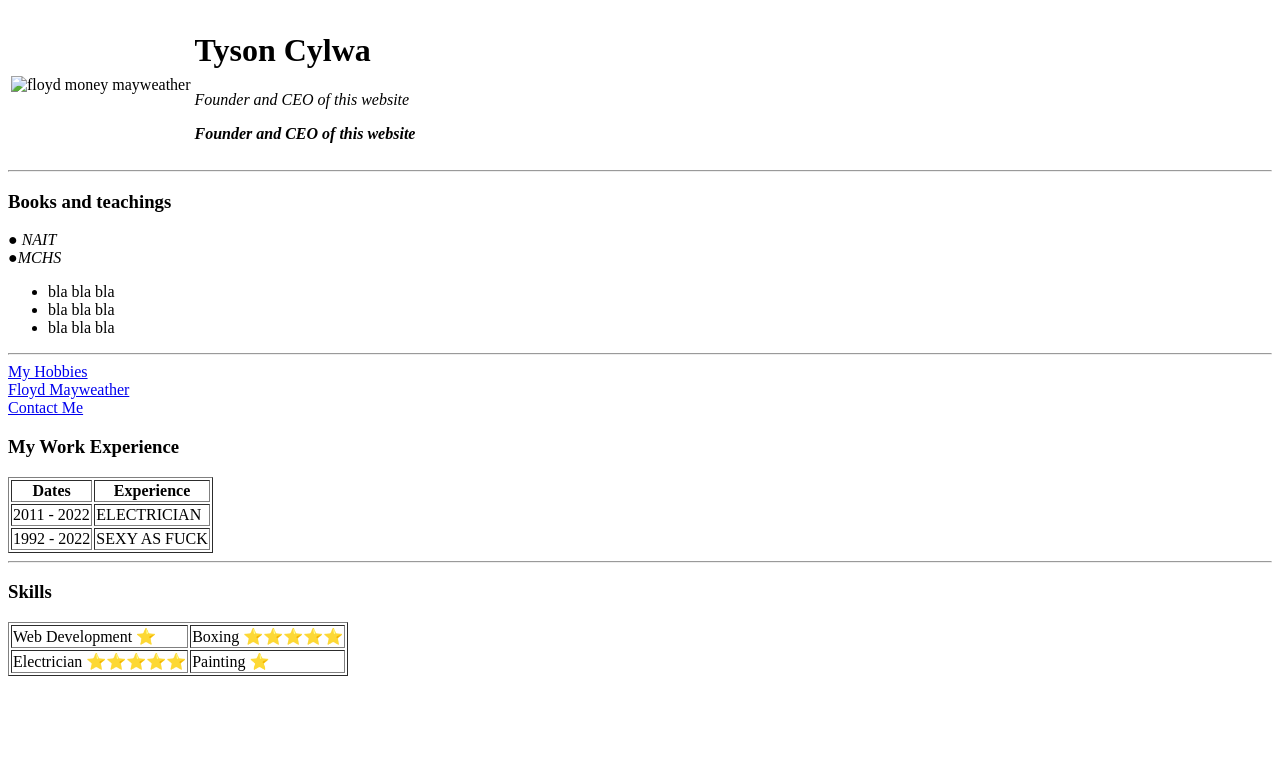
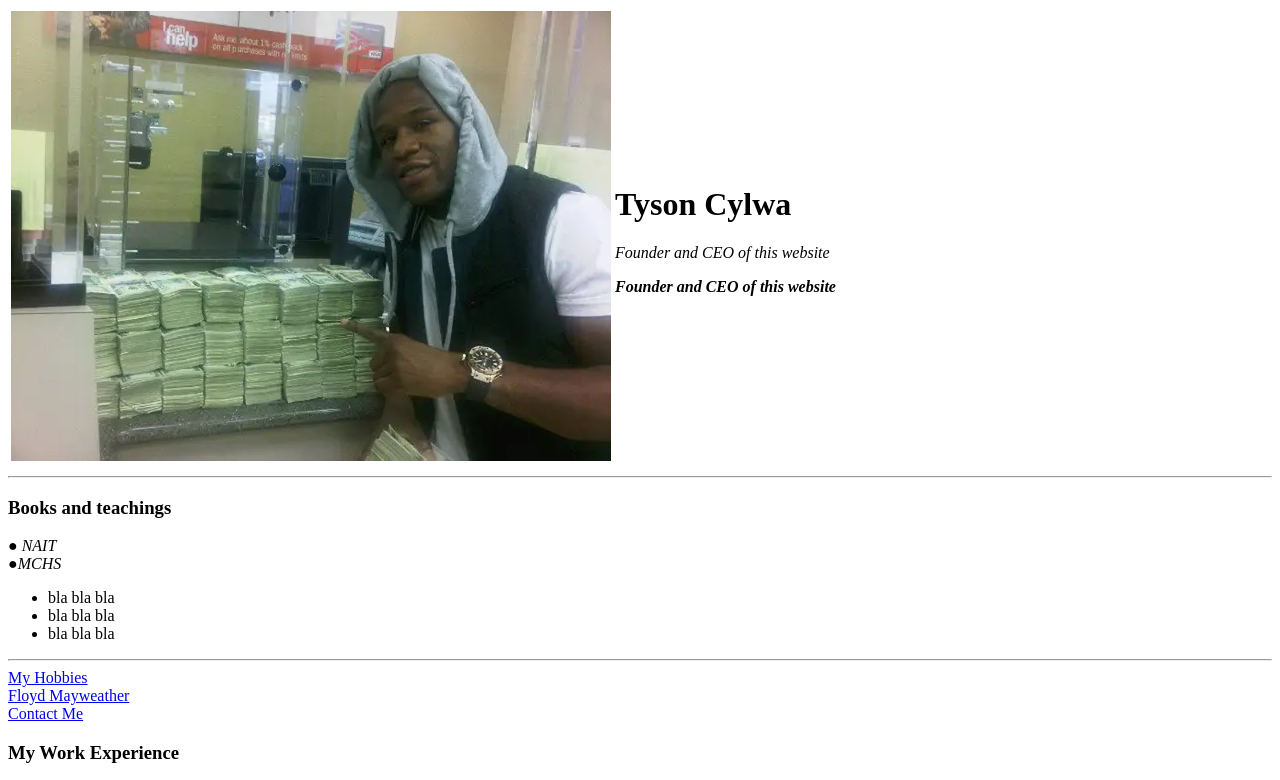
Before and after one commit to Tcylwa/cvv, a plain HTML site: page index.html in a window 1280 px wide. Shown: the top 780 px of the page. Drawn offline with Linux system fonts and the light colour scheme.

Commit message:
Update index.html

```diff
--- a/index.html
+++ b/index.html
@@ -8,7 +8,7 @@
 <body>
   <table cellspacing"20"
     <tr>
-      <td><img src="images/money may.webp" alt="floyd money mayweather"></td>
+      <td><img src="money may.webp" alt="floyd money mayweather"></td>
       <td><h1>Tyson Cylwa</h1>
       <p><em>Founder and CEO of this website <em>
       <p><strong>Founder and CEO of this website</strong></td>
```
